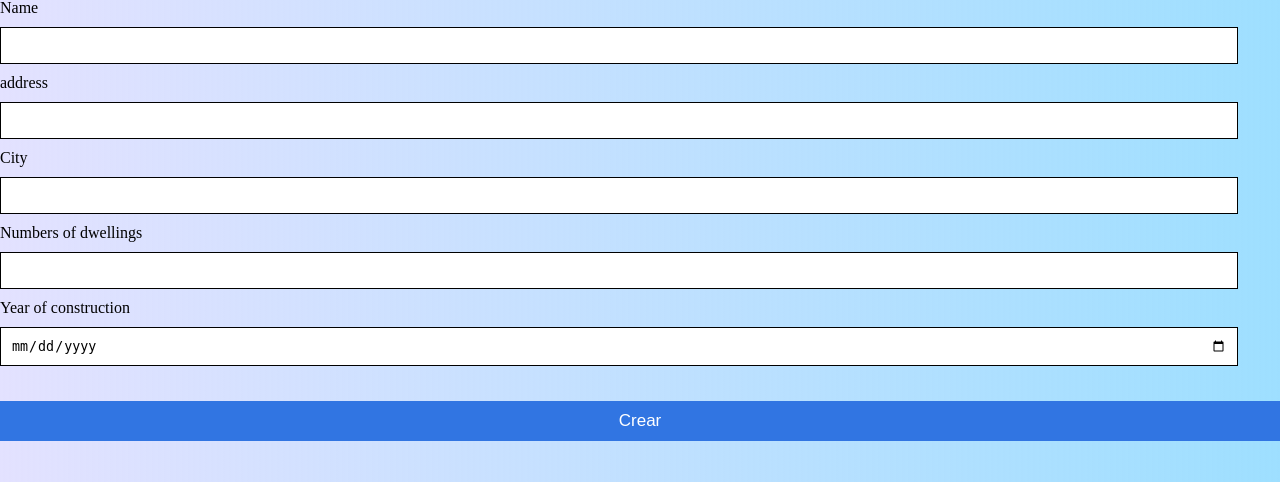
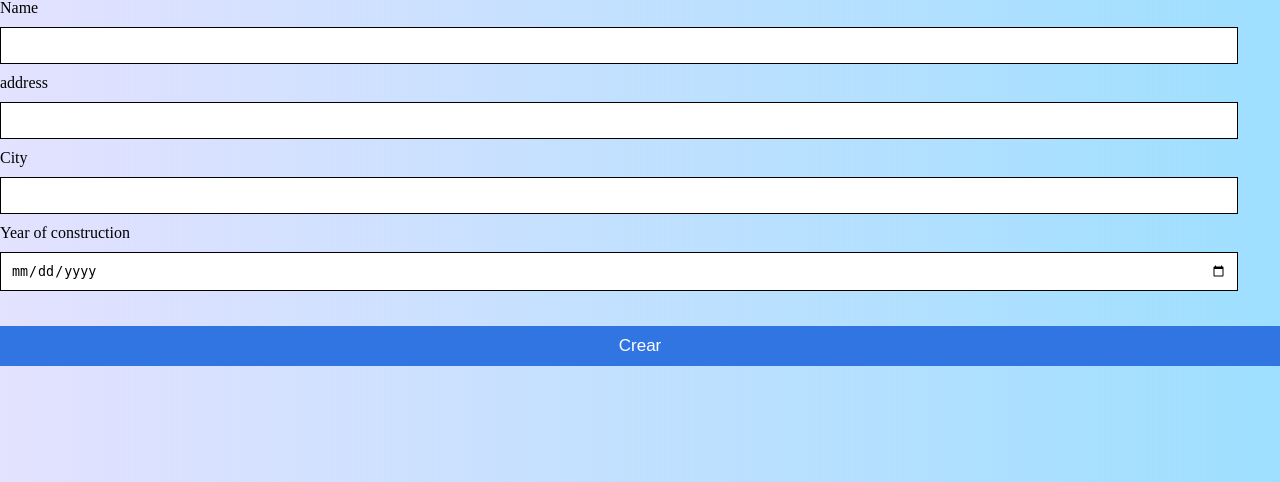
Before and after one commit to AntoinetteDizz/Proyecto-Condominio, a Django app: page /view_admin/create_condominium/ in a window 1280 px wide. Shown: the part 143-625 px from the top of the page. Run offline with Django 5.2, Linux system fonts and the light colour scheme.

Commit message:
se acomodo el modelo y los formularios para lo del condominio

```diff
--- a/condominioApp/models.py
+++ b/condominioApp/models.py
@@ -18,10 +18,9 @@ class Condominio(models.Model):
     address = models.CharField(max_length=255)
     city = models.CharField(max_length=100)
     year_construction = models.CharField(max_length=30)
-    number_of_dwellings=models.PositiveIntegerField() #Cantidad de casas o departamentos que hay en el condominio
 
     def __str__(self):
-      return f"[id]: {self.pk} --- [name]:{self.name} --- [address]:{self.address} --- [city]:{self.city} --- [year_construction]:{self.year_construction } --- [Number of dwellings]:{self.number_of_dwellings}"
+      return f"[id]: {self.pk} --- [name]:{self.name} --- [address]:{self.address} --- [city]:{self.city} --- [year_construction]:{self.year_construction }"
 
     class Meta:
         db_table = 'Condominios'
--- a/condominioApp/templates/create_condominium.html
+++ b/condominioApp/templates/create_condominium.html
@@ -27,9 +27,6 @@
   <label for="">City</label>
   <input type="text" name="city" id="" required>
 
-  <label for="">Numbers of dwellings</label>
-  <input type="number" name="dwellings" min="0" id="" required>
-
   <label for="">Year of construction </label>
   <input type="date" name="year" id="" required>
 
--- a/condominioApp/templates/read_condominium.html
+++ b/condominioApp/templates/read_condominium.html
@@ -13,7 +13,6 @@
         <th>Nombre</th>
         <th>Dirección</th>
         <th>Ciudad</th>
-        <th>Número de Viviendas</th>
         <th>Año de Construcción</th>
     </tr>
     {% for condominio in condominios %}
@@ -21,7 +20,6 @@
         <td>{{ condominio.name }}</td>
         <td>{{ condominio.address }}</td>
         <td>{{ condominio.city }}</td>
-        <td>{{ condominio.number_of_dwellings }}</td>
         <td>{{ condominio.year_construction }}</td>
     </tr>
     {% endfor %}
--- a/condominioApp/templates/update_condominium.html
+++ b/condominioApp/templates/update_condominium.html
@@ -34,9 +34,6 @@
   <label for="">City</label>
   <input type="text" name="city" id="" required>
 
-  <label for="">Numbers of dwellings</label>
-  <input type="number" name="dwellings" min="0" id="" required>
-
   <label for="">Year of construction </label>
   <input type="date" name="year" id="" required>
 
--- a/condominioApp/views.py
+++ b/condominioApp/views.py
@@ -54,10 +54,10 @@ def create_condominium(request):
     name = request.POST['name']
     address = request.POST['address']
     city =  request.POST['city']
-    dwellings = request.POST['dwellings']
+
     year =  request.POST['year']
 
-    Condominio.objects.create(name = name , address =address, city = city ,number_of_dwellings =dwellings, year_construction = year)
+    Condominio.objects.create(name = name , address =address, city = city, year_construction = year)
     return redirect('/view_admin/')
 
 
@@ -73,7 +73,6 @@ def update_condominium(request):
         name = request.POST['name']
         address = request.POST['address']
         city =  request.POST['city']
-        dwellings = request.POST['dwellings']
         year =  request.POST['year']
 
         #obtener el ID del condominio seleccionado del formulario
@@ -84,7 +83,6 @@ def update_condominium(request):
         condominio.name = name
         condominio.address = address
         condominio.city = city
-        condominio.number_of_dwellings = dwellings
         condominio.year_construction = year
         condominio.save()
 
```
Also changed, not shown: condominioApp/migrations/0001_initial.py, condominioApp/migrations/0002_remove_condominio_year_of_construction.py (deleted), condominioApp/migrations/0003_condominio_year_construction.py (deleted), condominioApp/migrations/0004_alter_directivo_email_alter_empleado_email_and_more.py (deleted).
